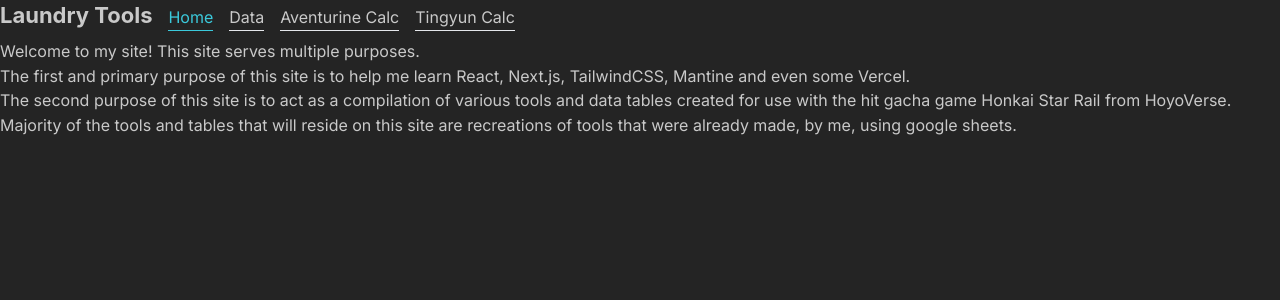
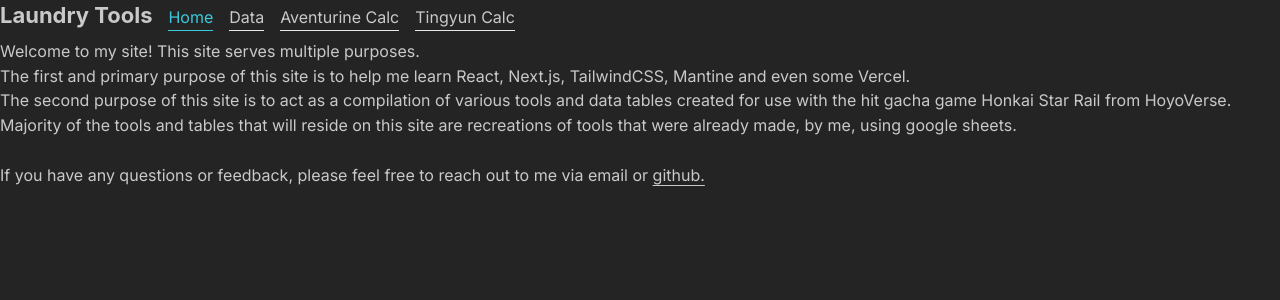
Before and after one commit to mdkincaid/hsr-tools, a Next.js app: page / in a window 1280 px wide. Shown: the top 300 px of the page. Built offline with nearby package versions, Linux system fonts and the light colour scheme.

Commit message:
feat: add link back to github

```diff
--- a/src/app/page.tsx
+++ b/src/app/page.tsx
@@ -5,6 +5,8 @@ export default function Home() {
       <p>The first and primary purpose of this site is to help me learn React, Next.js, TailwindCSS, Mantine and even some Vercel.</p>
       <p>The second purpose of this site is to act as a compilation of various tools and data tables created for use with the hit gacha game Honkai Star Rail from HoyoVerse.</p>
       <p>Majority of the tools and tables that will reside on this site are recreations of tools that were already made, by me, using google sheets.</p>
+      <br/>
+      <p>If you have any questions or feedback, please feel free to reach out to me via email or <a className="underline underline-offset-4" href="https://github.com/mdkincaid" target="_blank">github.</a></p>
     </div>
   )
 }
```
